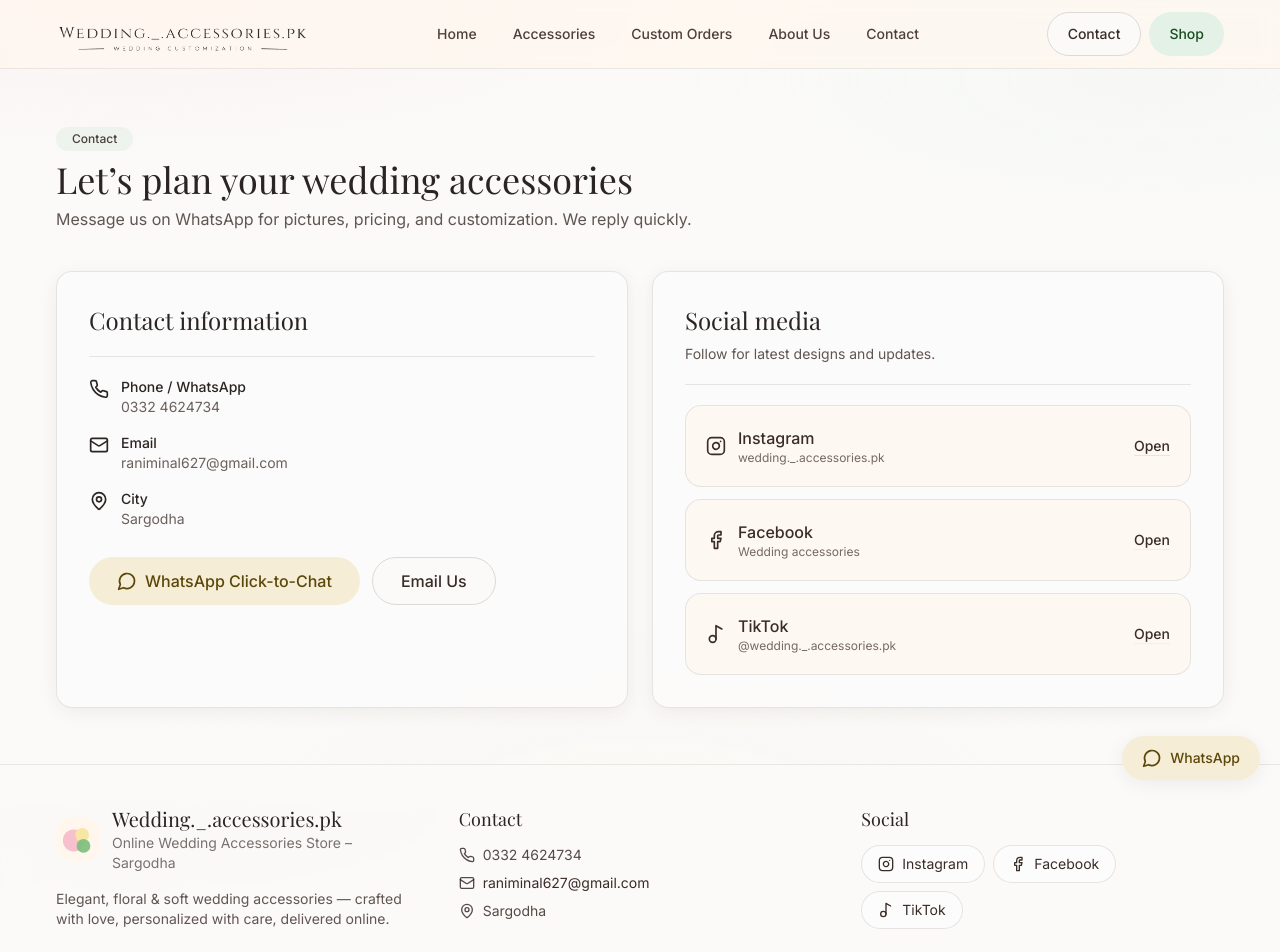
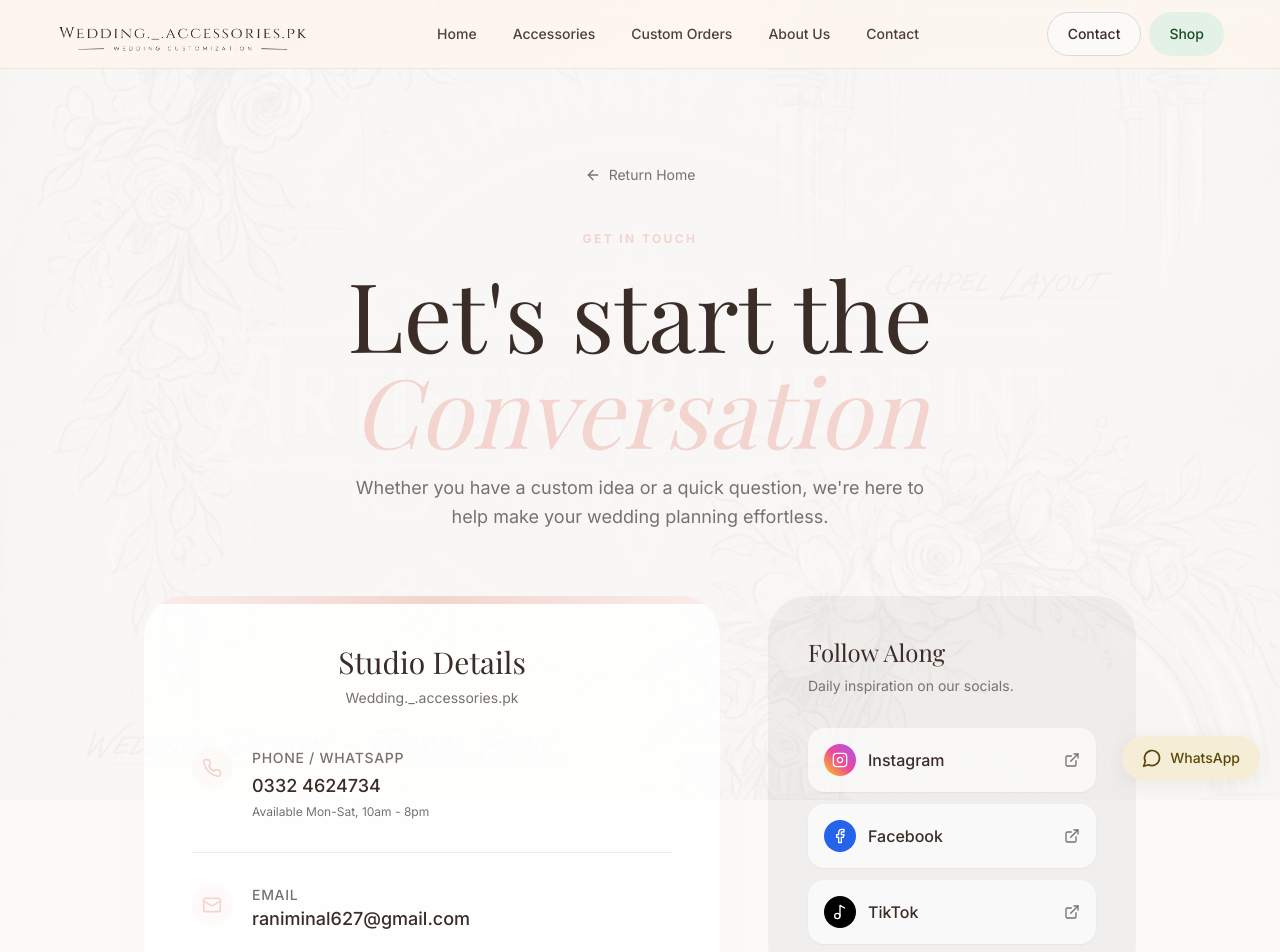
Before and after one commit to pvsameerpvs/Wedding._.accessories.pk-static-nextjs, a Next.js app: page /contact in a window 1280 px wide. Shown: the top 952 px of the page. Built offline with nearby package versions, Linux system fonts and the light colour scheme; a web font is replaced by a local one.

Commit message:
fix: contact section ui fix

```diff
--- a/app/contact/page.tsx
+++ b/app/contact/page.tsx
@@ -1,104 +1,162 @@
-import SectionHeading from "@/components/section-heading"
+import Link from "next/link"
+import Image from "next/image"
+import { ArrowLeft, Mail, MapPin, MessageCircle, Phone, Instagram, Facebook, Music2, ExternalLink } from "lucide-react"
 import { Button } from "@/components/ui/button"
 import { Card, CardContent } from "@/components/ui/card"
 import { Separator } from "@/components/ui/separator"
-import { Facebook, Instagram, Music2, MessageCircle, Phone, Mail, MapPin } from "lucide-react"
 import { SITE } from "@/lib/site"
 import { waLink } from "@/lib/whatsapp"
 
 export default function ContactPage() {
   const waCta = waLink("Hello! I’d like to place an order from Wedding._.accessories.pk. Please share details.")
+
   return (
-    <div className="container py-12 md:py-14">
-      <SectionHeading
-        eyebrow="Contact"
-        title="Let’s plan your wedding accessories"
-        desc="Message us on WhatsApp for pictures, pricing, and customization. We reply quickly."
+    <div className="min-h-screen relative overflow-hidden bg-background">
+       {/* Background Decoration */}
+       <div className="fixed inset-0 z-0 pointer-events-none">
+          <Image
+             src="/custom_studio_bg.png"
+             alt="Background Pattern"
+             fill
+             className="object-cover opacity-[0.05]"
+             priority
           />
+       </div>
 
-      <div className="mt-10 grid gap-6 lg:grid-cols-2">
-        <Card className="bg-card/80">
-          <CardContent className="p-8">
-            <div className="font-serif text-2xl">Contact information</div>
-            <Separator className="my-5" />
-            <div className="space-y-4 text-sm">
-              <div className="flex items-start gap-3">
-                <Phone className="h-5 w-5 mt-0.5" />
-                <div>
-                  <div className="font-medium">Phone / WhatsApp</div>
-                  <div className="text-charcoal/75">{SITE.phoneWhatsApp}</div>
+       <div className="container relative z-10 py-12 md:py-20 lg:py-24 max-w-5xl mx-auto space-y-16">
+          {/* Header */}
+          <div className="text-center space-y-6 animate-fadeUp">
+             <Link href="/" className="inline-flex items-center gap-2 text-sm text-muted-foreground hover:text-primary transition-colors mb-4">
+                <ArrowLeft className="w-4 h-4" /> Return Home
+             </Link>
+             <div className="space-y-4">
+                <span className="text-xs font-bold tracking-[0.2em] text-primary uppercase">Get in Touch</span>
+                <h1 className="font-serif text-5xl md:text-7xl lg:text-8xl leading-none text-charcoal">
+                   Let's start the <br/><span className="italic text-primary">Conversation</span>
+                </h1>
+                <p className="text-lg text-muted-foreground max-w-xl mx-auto leading-relaxed">
+                   Whether you have a custom idea or a quick question, we're here to help make your wedding planning effortless.
+                </p>
              </div>
           </div>
-              <div className="flex items-start gap-3">
-                <Mail className="h-5 w-5 mt-0.5" />
-                <div>
-                  <div className="font-medium">Email</div>
-                  <a className="text-charcoal/75 hover:underline" href={`mailto:${SITE.email}`}>{SITE.email}</a>
+
+          <div className="grid lg:grid-cols-5 gap-8 lg:gap-12 items-start">
+
+             {/* Main Contact Card (Stationery Style) */}
+             <div className="lg:col-span-3 animate-fadeUp" style={{ animationDelay: "100ms" }}>
+                <Card className="bg-white/80 backdrop-blur-sm border-none shadow-2xl shadow-primary/5 rounded-[2.5rem] overflow-hidden relative">
+                   {/* Decorative top border */}
+                   <div className="absolute top-0 left-0 right-0 h-2 bg-gradient-to-r from-primary/40 via-primary to-primary/40" />
+
+                   <CardContent className="p-8 md:p-12 space-y-10">
+                      <div className="space-y-2 text-center">
+                         <h2 className="font-serif text-3xl text-charcoal">Studio Details</h2>
+                         <p className="text-muted-foreground text-sm">Wedding._.accessories.pk</p>
+                      </div>
+
+                      <div className="space-y-8">
+                         <div className="flex items-start gap-5">
+                            <div className="w-10 h-10 rounded-full bg-primary/10 flex items-center justify-center text-primary shrink-0">
+                               <Phone className="w-5 h-5" />
+                            </div>
+                            <div className="space-y-1">
+                               <p className="text-sm font-medium text-muted-foreground uppercase tracking-wider">Phone / WhatsApp</p>
+                               <p className="text-lg text-charcoal font-medium">{SITE.phoneWhatsApp}</p>
+                               <p className="text-xs text-muted-foreground">Available Mon-Sat, 10am - 8pm</p>
                             </div>
                          </div>
-              <div className="flex items-start gap-3">
-                <MapPin className="h-5 w-5 mt-0.5" />
-                <div>
-                  <div className="font-medium">City</div>
-                  <div className="text-charcoal/75">{SITE.city}</div>
+
+                         <Separator className="bg-border/50" />
+
+                         <div className="flex items-start gap-5">
+                            <div className="w-10 h-10 rounded-full bg-primary/10 flex items-center justify-center text-primary shrink-0">
+                               <Mail className="w-5 h-5" />
+                            </div>
+                            <div className="space-y-1">
+                               <p className="text-sm font-medium text-muted-foreground uppercase tracking-wider">Email</p>
+                               <a href={`mailto:${SITE.email}`} className="text-lg text-charcoal font-medium hover:text-primary transition-colors">
+                                  {SITE.email}
+                               </a>
+                            </div>
+                         </div>
+
+                         <Separator className="bg-border/50" />
+
+                         <div className="flex items-start gap-5">
+                            <div className="w-10 h-10 rounded-full bg-primary/10 flex items-center justify-center text-primary shrink-0">
+                               <MapPin className="w-5 h-5" />
+                            </div>
+                            <div className="space-y-1">
+                               <p className="text-sm font-medium text-muted-foreground uppercase tracking-wider">Location</p>
+                               <p className="text-lg text-charcoal font-medium hover:text-primary transition-colors">
+                                  {SITE.city}, Pakistan
+                               </p>
+                               <p className="text-xs text-muted-foreground">Online Store (Shipping Worldwide)</p>
                             </div>
                          </div>
                       </div>
 
-            <div className="mt-7 flex flex-wrap gap-3">
-              <Button asChild size="lg" variant="accent">
-                <a href={waCta} target="_blank" rel="noreferrer" className="inline-flex items-center gap-2">
-                  <MessageCircle className="h-5 w-5" /> WhatsApp Click-to-Chat
+                      <div className="pt-4">
+                         <Button asChild size="lg" className="w-full h-14 rounded-full text-base shadow-xl shadow-primary/20 hover:shadow-2xl hover:translate-y-[-2px] transition-all bg-primary text-primary-foreground">
+                            <a href={waCta} target="_blank" rel="noreferrer" className="inline-flex items-center gap-2 justify-center">
+                               <MessageCircle className="h-5 w-5" /> Open WhatsApp Chat
                             </a>
-              </Button>
-              <Button asChild size="lg" variant="outline">
-                <a href={`mailto:${SITE.email}`} target="_blank" rel="noreferrer">Email Us</a>
                          </Button>
                       </div>
                    </CardContent>
                 </Card>
+             </div>
 
-        <Card className="bg-card/80">
-          <CardContent className="p-8">
-            <div className="font-serif text-2xl">Social media</div>
-            <p className="mt-2 text-sm text-charcoal/80">Follow for latest designs and updates.</p>
-            <Separator className="my-5" />
-            <div className="grid gap-3">
-              <a href={SITE.instagram} target="_blank" rel="noreferrer" className="rounded-2xl border border-border/70 bg-cream/60 p-5 hover:bg-muted transition-colors flex items-center justify-between">
+             {/* Social Links Side */}
+             <div className="lg:col-span-2 space-y-6 animate-fadeUp" style={{ animationDelay: "200ms" }}>
+                <div className="bg-charcoal/5 rounded-[2.5rem] p-8 md:p-10 space-y-8">
+                   <div className="space-y-2">
+                      <h3 className="font-serif text-2xl text-charcoal">Follow Along</h3>
+                      <p className="text-sm text-muted-foreground">Daily inspiration on our socials.</p>
+                   </div>
+
+                   <div className="space-y-3">
+                      <a href={SITE.instagram} target="_blank" rel="noreferrer" className="flex items-center justify-between p-4 bg-white/60 hover:bg-white rounded-2xl group transition-all duration-300 shadow-sm hover:shadow-md">
                          <div className="flex items-center gap-3">
-                  <Instagram className="h-5 w-5" />
-                  <div>
-                    <div className="font-medium">Instagram</div>
-                    <div className="text-xs text-charcoal/70">wedding._.accessories.pk</div>
+                            <div className="w-8 h-8 rounded-full bg-gradient-to-tr from-yellow-400 via-pink-500 to-purple-500 text-white flex items-center justify-center">
+                               <Instagram className="w-4 h-4" />
+                            </div>
+                            <span className="font-medium text-charcoal">Instagram</span>
+                         </div>
+                         <ExternalLink className="w-4 h-4 text-muted-foreground group-hover:text-primary transition-colors" />
+                      </a>
+
+                      <a href={SITE.facebook} target="_blank" rel="noreferrer" className="flex items-center justify-between p-4 bg-white/60 hover:bg-white rounded-2xl group transition-all duration-300 shadow-sm hover:shadow-md">
+                         <div className="flex items-center gap-3">
+                            <div className="w-8 h-8 rounded-full bg-blue-600 text-white flex items-center justify-center">
+                               <Facebook className="w-4 h-4" />
+                            </div>
+                            <span className="font-medium text-charcoal">Facebook</span>
+                         </div>
+                         <ExternalLink className="w-4 h-4 text-muted-foreground group-hover:text-primary transition-colors" />
+                      </a>
+
+                      <a href={SITE.tiktok} target="_blank" rel="noreferrer" className="flex items-center justify-between p-4 bg-white/60 hover:bg-white rounded-2xl group transition-all duration-300 shadow-sm hover:shadow-md">
+                         <div className="flex items-center gap-3">
+                            <div className="w-8 h-8 rounded-full bg-black text-white flex items-center justify-center">
+                               <Music2 className="w-4 h-4" />
+                            </div>
+                            <span className="font-medium text-charcoal">TikTok</span>
+                         </div>
+                         <ExternalLink className="w-4 h-4 text-muted-foreground group-hover:text-primary transition-colors" />
+                      </a>
                    </div>
                 </div>
-                <span className="text-sm font-medium underline decoration-primary/70 underline-offset-4">Open</span>
+
+                {/* Email Chip */}
+                <div className="text-center p-6 rounded-[2rem] border border-dashed border-charcoal/20">
+                   <p className="text-sm text-charcoal/60">Prefer email?</p>
+                   <a href={`mailto:${SITE.email}`} className="text-primary font-medium hover:underline decoration-primary/50 underline-offset-4">
+                      {SITE.email}
                    </a>
-
-              <a href={SITE.facebook} target="_blank" rel="noreferrer" className="rounded-2xl border border-border/70 bg-cream/60 p-5 hover:bg-muted transition-colors flex items-center justify-between">
-                <div className="flex items-center gap-3">
-                  <Facebook className="h-5 w-5" />
-                  <div>
-                    <div className="font-medium">Facebook</div>
-                    <div className="text-xs text-charcoal/70">Wedding accessories</div>
                 </div>
              </div>
-                <span className="text-sm font-medium underline decoration-secondary/80 underline-offset-4">Open</span>
-              </a>
-
-              <a href={SITE.tiktok} target="_blank" rel="noreferrer" className="rounded-2xl border border-border/70 bg-cream/60 p-5 hover:bg-muted transition-colors flex items-center justify-between">
-                <div className="flex items-center gap-3">
-                  <Music2 className="h-5 w-5" />
-                  <div>
-                    <div className="font-medium">TikTok</div>
-                    <div className="text-xs text-charcoal/70">@wedding._.accessories.pk</div>
           </div>
-                </div>
-                <span className="text-sm font-medium underline decoration-accent/70 underline-offset-4">Open</span>
-              </a>
-            </div>
-          </CardContent>
-        </Card>
        </div>
     </div>
   )
```
Lines whose indentation alone changed are shown as unchanged.
